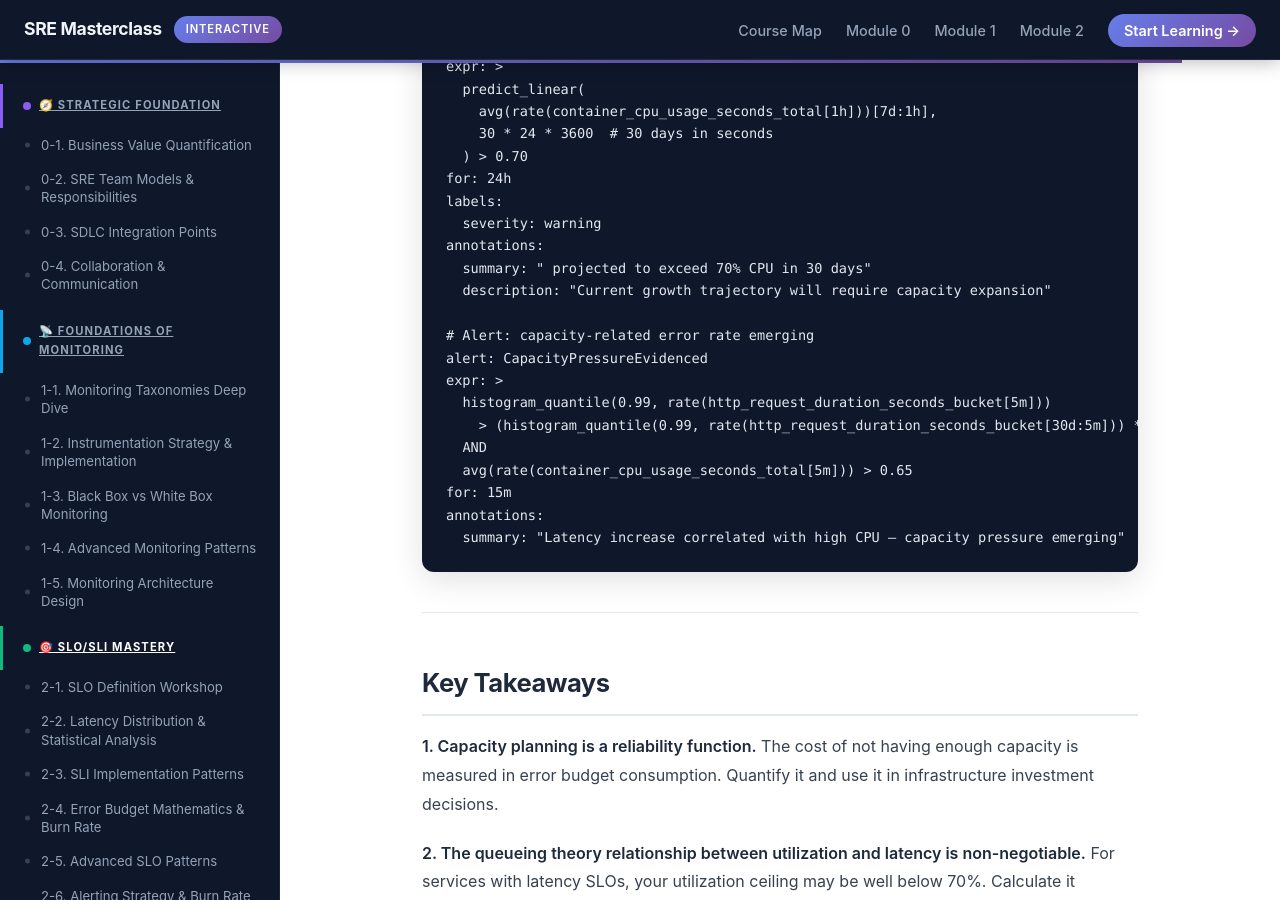
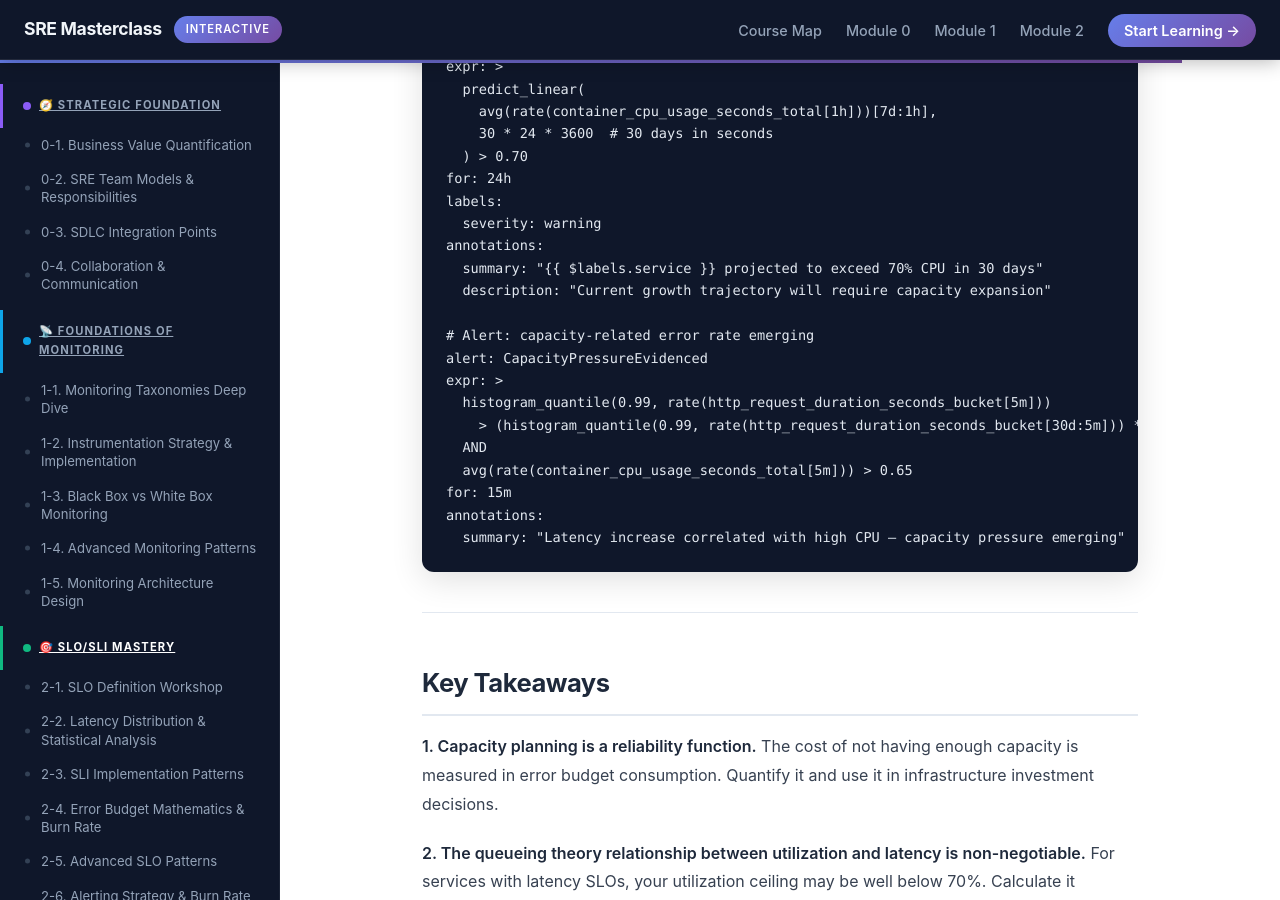
Before and after one commit to sre-masterclass/sre-masterclass.github.io, a Jekyll site: the page built from website/modules/module-2/2-8-capacity-planning/index.md, in a window 1280 px wide and 900 px high, scrolled down 7835 px. Built offline with Jekyll 4.4.1, drawn with Linux system fonts in a browser that asks for light colours.

Commit message:
fix(website): wrap code blocks with raw tags to prevent Liquid parsing
Jekyll's Liquid engine was trying to parse {{ }} in code examples
(Prometheus queries, Python f-strings, YAML configs) as template
variables, causing build failures.

Applied {% raw %}...{% endraw %} around all fenced code blocks in:
- module-1/1-3-black-box-vs-white-box (6 blocks)
- module-1/1-4-advanced-patterns (8 blocks) — was causing FATAL error
- module-1/1-5-monitoring-architecture (11 blocks)
- module-2/2-6-alerting-strategy (7 blocks)
- module-2/2-8-capacity-planning (8 blocks)

````diff
--- a/website/modules/module-2/2-8-capacity-planning/index.md
+++ b/website/modules/module-2/2-8-capacity-planning/index.md
@@ -45,6 +45,7 @@ Your capacity plan must account for three sources of traffic variance:
 3. **Incident headroom**: Capacity to absorb sudden traffic surges that would otherwise trigger SLO breaches
 
 **Capacity formula**:
+{% raw %}
 ```
 Required Capacity =
   peak_traffic × (1 + growth_rate × planning_horizon)
@@ -63,6 +64,7 @@ Example:
 
   Required capacity = 10,000 × 1.587 × 4 × 3.33 = 211,487 RPS capacity
 ```
+{% endraw %}
 
 ### Why 70% Utilization Ceiling?
 
@@ -73,6 +75,7 @@ Setting a capacity ceiling at 70% (not 90%) provides:
 
 For services with latency SLOs, the utilization ceiling may need to be lower. Queueing theory (M/M/1 queue model) shows that latency increases nonlinearly as utilization approaches 100%:
 
+{% raw %}
 ```
 Average response time = service_time / (1 - utilization)
 
@@ -81,6 +84,7 @@ At 70% utilization: latency = 3.33× service time
 At 90% utilization: latency = 10× service time
 At 95% utilization: latency = 20× service time
 ```
+{% endraw %}
 
 **Implication**: A service with a P99 latency SLO of 200ms that takes 100ms at idle will breach its SLO before reaching 50% CPU utilization if requests are queuing. The SLO-informed utilization ceiling may be well below 70%.
 
@@ -92,6 +96,7 @@ At 95% utilization: latency = 20× service time
 
 The simplest model — assumes consistent percentage growth:
 
+{% raw %}
 ```python
 import numpy as np
 from scipy import stats
@@ -126,11 +131,13 @@ def forecast_traffic(historical_rps, days_to_forecast):
         'monthly_growth_rate': np.exp(slope * 30) - 1
     }
 ```
+{% endraw %}
 
 ### Seasonality-Aware Forecasting
 
 For services with strong seasonal patterns, linear trends alone are insufficient. Use decomposition:
 
+{% raw %}
 ```python
 from statsmodels.tsa.seasonal import seasonal_decompose
 
@@ -145,6 +152,7 @@ decomposition = seasonal_decompose(
 seasonal_peak_factor = decomposition.seasonal.max()
 # Plan for trend_forecast × seasonal_peak_factor
 ```
+{% endraw %}
 
 ### Event-Based Capacity Planning
 
@@ -154,6 +162,7 @@ Some traffic spikes are predictable from business events, not seasonal patterns:
 - Regulatory deadlines → end-of-period spikes
 
 Maintain a capacity events calendar:
+{% raw %}
 ```yaml
 # capacity-events-2026.yml
 events:
@@ -169,6 +178,7 @@ events:
     preparation_lead_time: 14 days
     capacity_type: [payment_processing, checkout]
 ```
+{% endraw %}
 
 ---
 
@@ -178,6 +188,7 @@ Every SLO target has a cost. Tighter SLOs require more capacity headroom, more r
 
 ### The Capacity Cost of SLO Targets
 
+{% raw %}
 ```
 For each availability target, calculate:
   Expected downtime per year = (1 - SLO) × 8760 hours
@@ -187,6 +198,7 @@ For each availability target, calculate:
 Break-even: SLO is worth achieving if:
   infrastructure_cost < expected_downtime_savings
 ```
+{% endraw %}
 
 **Example analysis**:
 
@@ -203,6 +215,7 @@ For most businesses, the jump from 99.0% to 99.9% has the best ROI. The jump fro
 
 When a capacity-related incident depletes your error budget, quantify the cost:
 
+{% raw %}
 ```
 Budget Cost = incident_duration_minutes / monthly_budget_minutes
 
@@ -214,6 +227,7 @@ Example: 4-hour capacity incident on a 99.9% SLO service
   → 5.6 months of reliability budget consumed in 4 hours
   → If not addressed: feature freeze for next 5+ months
 ```
+{% endraw %}
 
 This calculation makes the business case for proactive capacity investment concrete.
 
@@ -245,6 +259,7 @@ This calculation makes the business case for proactive capacity investment concr
 
 Don't wait for the quarterly review to catch capacity trends:
 
+{% raw %}
 ```prometheus
 # Alert: service will exceed 70% CPU within 30 days at current growth rate
 alert: CapacityGrowthRisk
@@ -271,6 +286,7 @@ for: 15m
 annotations:
   summary: "Latency increase correlated with high CPU — capacity pressure emerging"
 ```
+{% endraw %}
 
 ---
 
````
Also changed, not shown: website/modules/module-1/1-3-black-box-vs-white-box/index.md (+12 -0 lines), website/modules/module-1/1-4-advanced-patterns/index.md (+16 -0 lines), website/modules/module-1/1-5-monitoring-architecture/index.md (+22 -0 lines), website/modules/module-2/2-6-alerting-strategy/index.md (+14 -0 lines).
